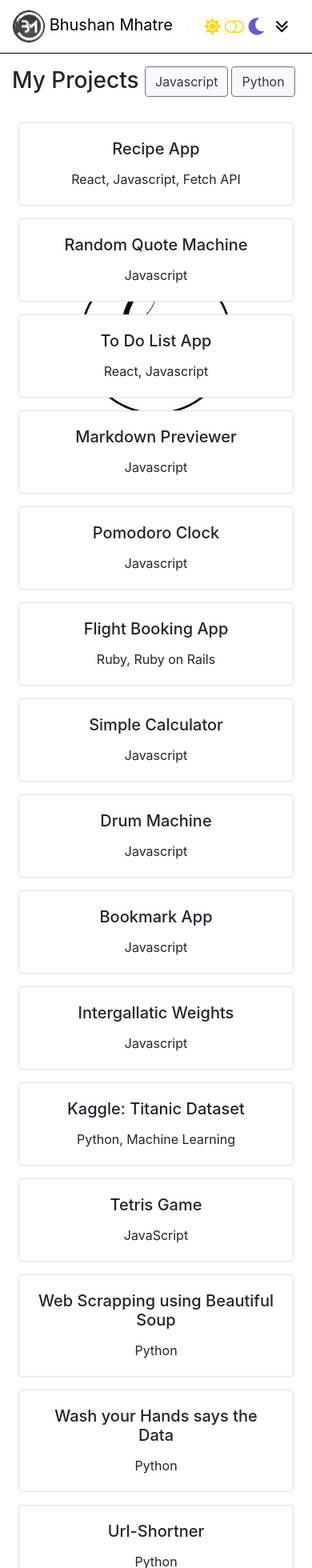
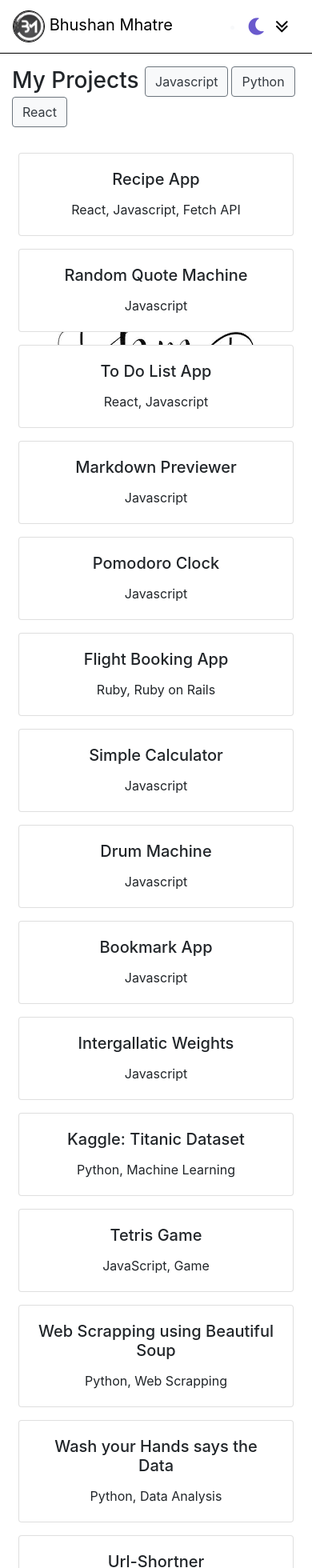
Before and after one commit to thebhushanmhatre/bhushan-portfolio, a React (Create React App) app: page /projects in a window 390 px wide. Shown: the top 1960 px of the page at 80% size. Built offline with nearby package versions, Linux system fonts and the light colour scheme.

Commit message:
Improved NavBar Responsive

```diff
--- a/src/components/Navigation.js
+++ b/src/components/Navigation.js
@@ -11,15 +11,13 @@ function Navigation(){
         <img id="logo" src="assets/images/logo.jpg" height="40" width="40" alt="bhushan"/> Bhushan Mhatre
       </NavbarBrand>
       <NavItem onClick={() => setDarkMode(darkMode => !darkMode)} >
-        <span className={darkMode ? "fas fa-sun-o fa-lg" : "fas fa-sun-o fa-lg"} style={darkMode ? { color: "orange" } : { color: "gold" }} /> {' '}
-        <span className={darkMode ? "fa fa-toggle-on fa-lg" : "fa fa-toggle-off fa-lg"} style={darkMode ? { color: "slateblue" } : { color: "gold" }} /> {' '}
-        <span className={darkMode ? "fas fa-moon-o fa-lg" : "fas fa-moon-o fa-lg"} style={darkMode ? { color: "skyblue" } : { color: "slateblue" }}  />  {' '}
+        {darkMode ? <span className="fas fa-sun-o fa-lg" style={{ color: "orange" }} /> : <span className="fas fa-moon-o fa-lg" style={{ color: "slateblue" }} /> }
       </NavItem>
       <NavbarToggler onClick={() => toggleNav(!isNavOpen)} >
-        <span className="fa fa-angle-double-down fa-lg" />
+        {isNavOpen ? <span className="fa fa-angle-double-up fa-lg" /> : <span className="fa fa-angle-double-down fa-lg" />}
       </NavbarToggler>
       <Collapse isOpen={isNavOpen} navbar>
-        <Nav className="ml-auto">
+        <Nav navbar className="ml-auto text-center">
           <NavItem><NavLink href='/workexp'><span className="fa fa-server fa-lg"> Work-Experience</span></NavLink></NavItem>
           <NavItem><NavLink href='/projects'><span className="fa fa-code fa-lg"> Projects</span></NavLink></NavItem>
           <NavItem><NavLink href='/certificates'><span className="fa fa-trophy fa-lg"> Certificates</span></NavLink></NavItem>
--- a/src/components/Project.js
+++ b/src/components/Project.js
@@ -34,7 +34,7 @@ function Project(props){
     projects = <h3 className="text-danger">"{languages.join(' + ')}" Projects Coming Soon</h3>
   }
 
-  const filters = ["Javascript", "Python"].map(item =>
+  const filters = ["Javascript", "Python", "React"].map(item =>
     <Button className="bg-light text-dark mr-1" key={item} onClick={() => setFilter(item)}>{item}</Button>
   )
 
--- a/src/components/RenderItems.js
+++ b/src/components/RenderItems.js
@@ -32,7 +32,7 @@ function RenderItems(props){
         <ModalBody>
         <CardBody>
           <CardLink href={props.item.href} target={props.item.target}>
-            <CardImg top width="20%"  src={props.item.src} alt={props.item.name} />
+            <CardImg top width="20%" src={props.item.src} alt={props.item.name} />
           </CardLink>
         </CardBody>
         </ModalBody>
--- a/src/shared/data.js
+++ b/src/shared/data.js
@@ -130,7 +130,7 @@ export const DATA = {
       "projectId": 17,
       "href": "https://github.com/thebhushanmhatre/Tetris",
       "src": "assets/images/projects/tetris_js.jpg",
-      "tech": ["JavaScript"],
+      "tech": ["JavaScript", "Game"],
       "name": "Tetris Game",
       "visible": true,
       "target": "_blank"
@@ -139,7 +139,7 @@ export const DATA = {
       "projectId": 15,
       "href": "assets/notebooks/WebScraping.html",
       "src": "assets/images/projects/web_scrapping.jpg",
-      "tech": ["Python"],
+      "tech": ["Python", "Web Scrapping"],
       "name": "Web Scrapping using Beautiful Soup",
       "visible": true,
       "target": "_blank"
@@ -148,7 +148,7 @@ export const DATA = {
       "projectId": 16,
       "href": "assets/notebooks/Handwashing.html",
       "src": "assets/images/projects/hand_washing.jpg",
-      "tech": ["Python"],
+      "tech": ["Python", "Data Analysis"],
       "name": "Wash your Hands says the Data",
       "visible": true,
       "target": "_blank"
@@ -166,7 +166,7 @@ export const DATA = {
       "projectId": 19,
       "href": "https://github.com/thebhushanmhatre/react-flask-app",
       "src": "assets/images/projects/react_flask_app.jpg",
-      "tech": ["Javascript", "Python"],
+      "tech": ["Javascript", "Python", "React", "Flask"],
       "name": "React-Flask App",
       "visible": true,
       "target": "_blank"
```
